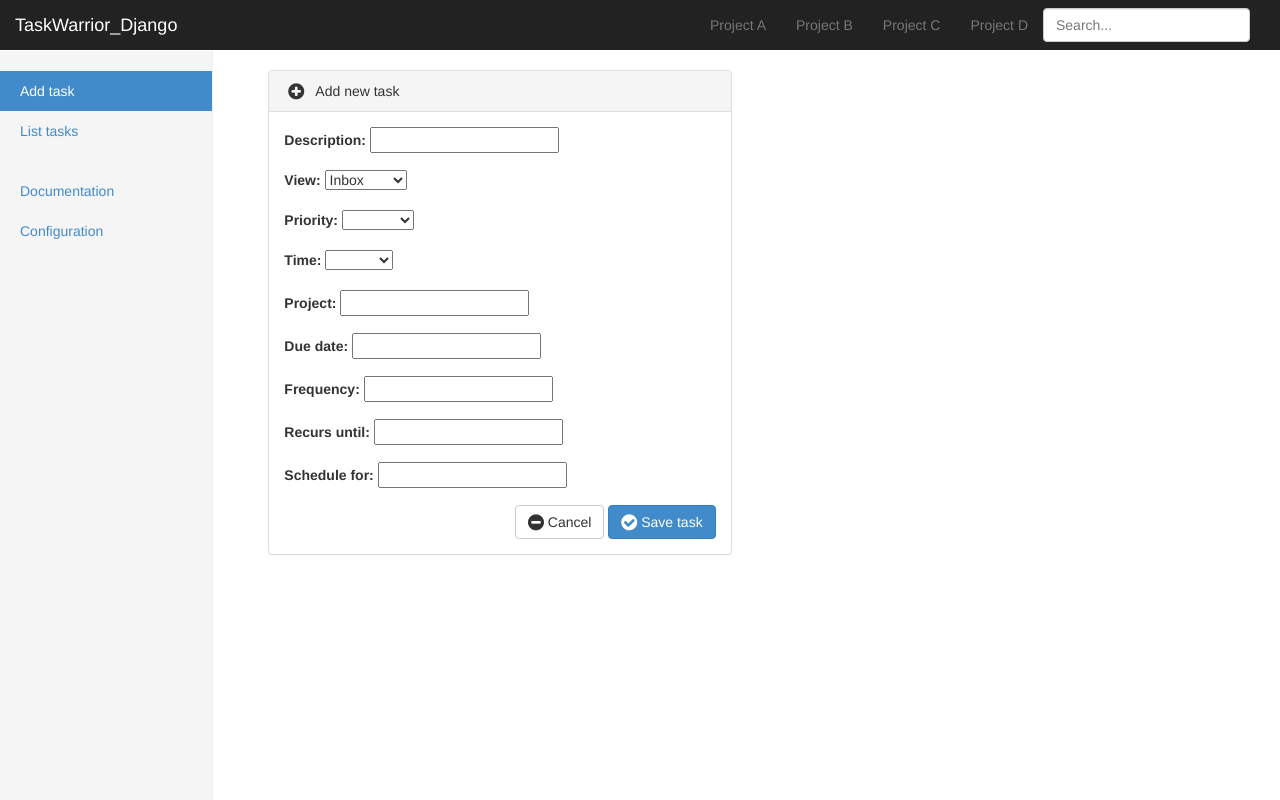
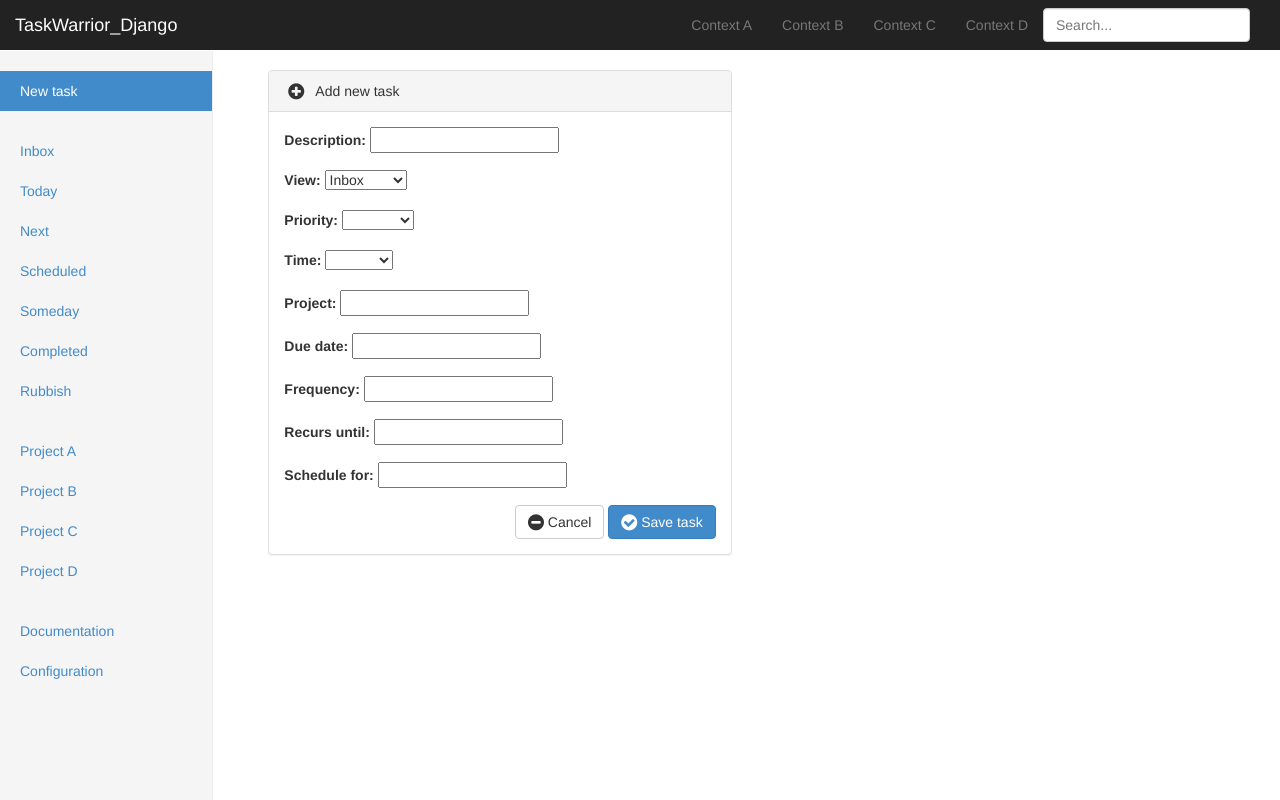
Before and after one commit to countermeasure/taask, a Django app: page /add-task/ in a window 1280 px wide. Run offline with Django 3.2, Linux system fonts and the light colour scheme; some libraries are stand-ins or nearby versions.

Commit message:
Rearranged navbar and sidebar

```diff
--- a/tasks/templates/app_base.html
+++ b/tasks/templates/app_base.html
@@ -47,10 +47,10 @@
             <input type="text" class="form-control" placeholder="Search...">
           </form>
           <ul class="nav navbar-nav navbar-right">
-            <li><a href="#">Project A</a></li>
-            <li><a href="#">Project B</a></li>
-            <li><a href="#">Project C</a></li>
-            <li><a href="#">Project D</a></li>
+            <li><a href="#">Context A</a></li>
+            <li><a href="#">Context B</a></li>
+            <li><a href="#">Context C</a></li>
+            <li><a href="#">Context D</a></li>
           </ul>
         </div>
       </div>
@@ -60,8 +60,22 @@
       <div class="row">
         <div class="col-sm-3 col-md-2 sidebar">
           <ul class="nav nav-sidebar">
-            <li class="active"><a href="{% url 'add-task' %}">Add task</a></li>
-            <li><a href="{% url 'list-tasks' %}">List tasks</a></li>
+            <li class="active"><a href="{% url 'add-task' %}">New task</a></li>
+          </ul>
+          <ul class="nav nav-sidebar">
+            <li><a href="{% url 'inbox' %}">Inbox</a></li>
+            <li><a href="#">Today</a></li>
+            <li><a href="#">Next</a></li>
+            <li><a href="#">Scheduled</a></li>
+            <li><a href="#">Someday</a></li>
+            <li><a href="#">Completed</a></li>
+            <li><a href="#">Rubbish</a></li>
+          </ul>
+          <ul class="nav nav-sidebar">
+            <li><a href="#">Project A</a></li>
+            <li><a href="#">Project B</a></li>
+            <li><a href="#">Project C</a></li>
+            <li><a href="#">Project D</a></li>
           </ul>
           <ul class="nav nav-sidebar">
             <li><a href="{% url 'documentation' %}">Documentation</a></li>
```
